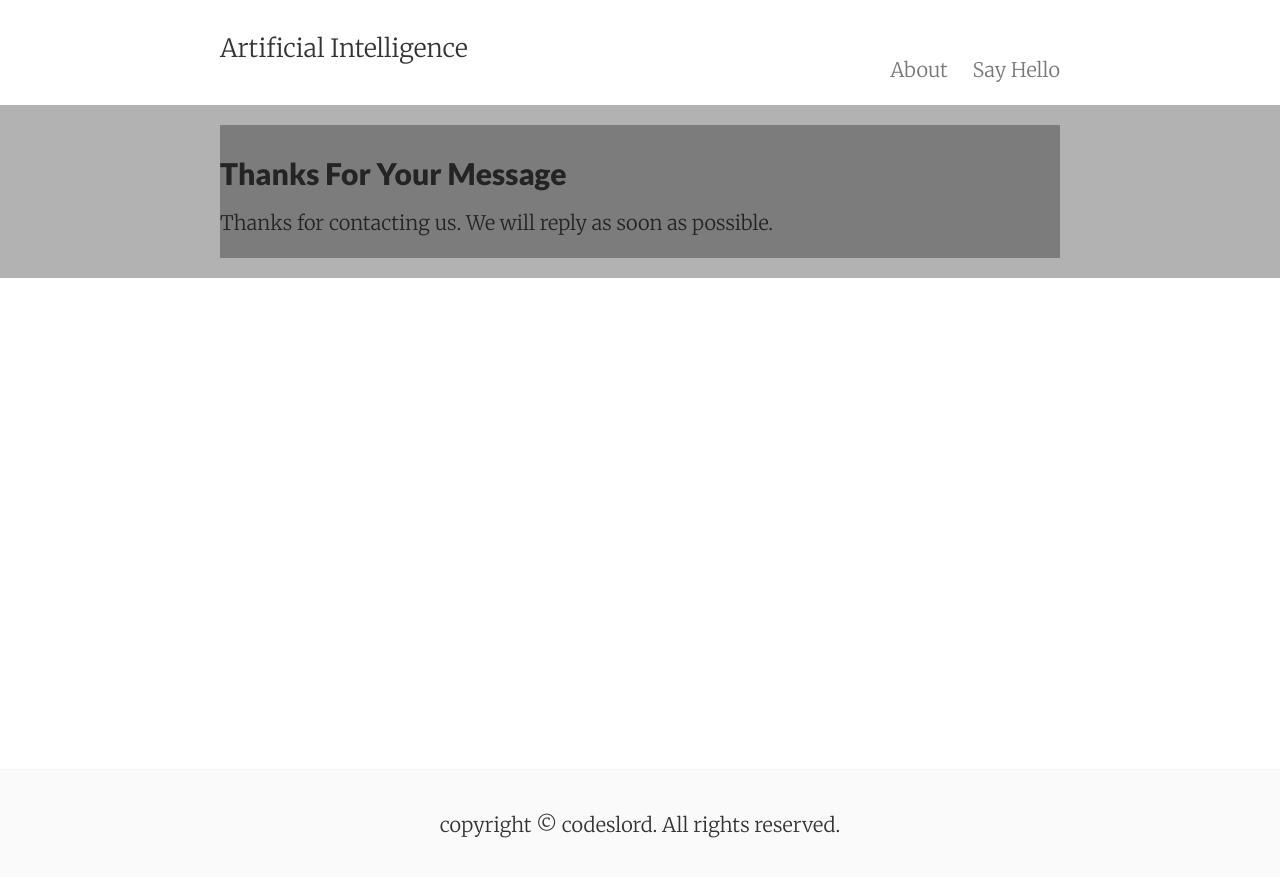
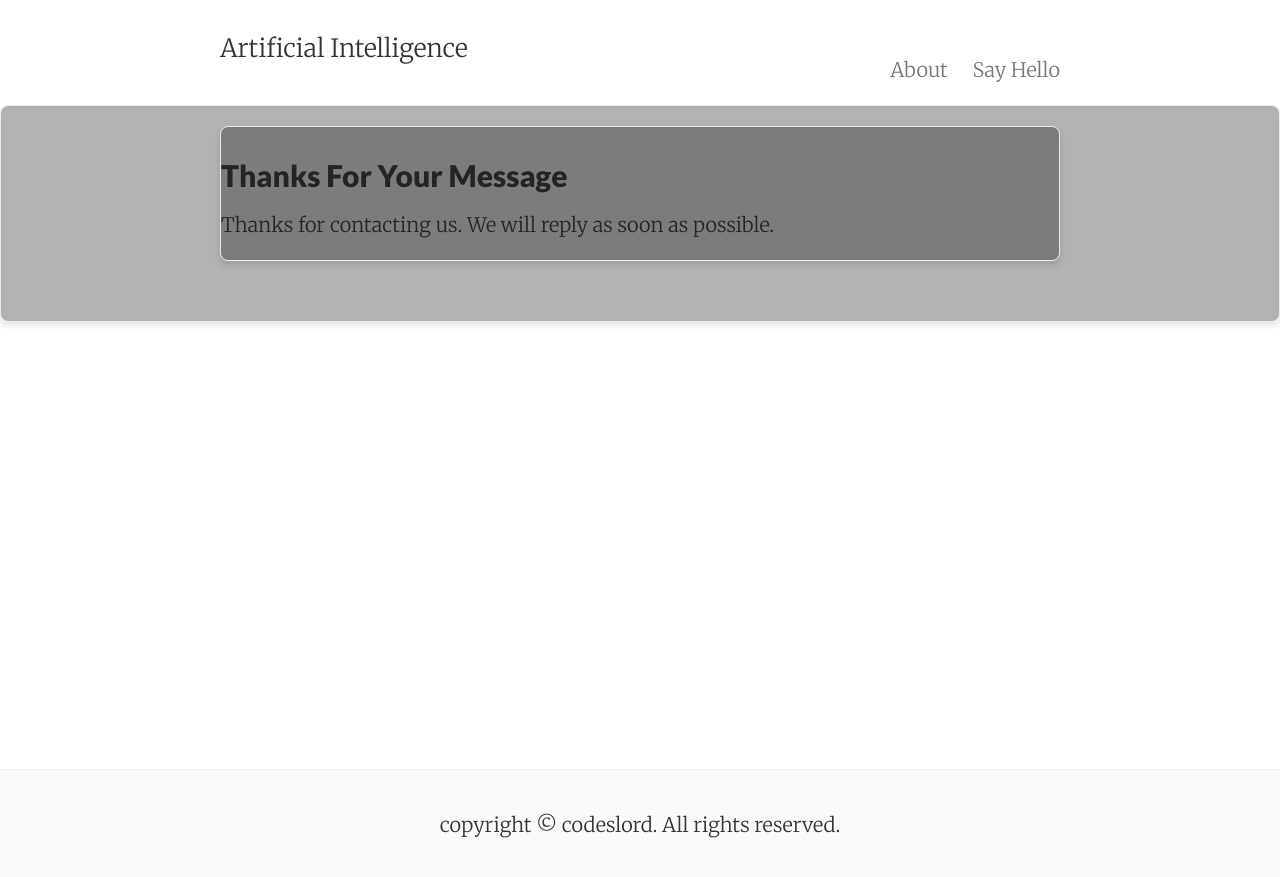
Before and after one commit to codeslord/codeslord.github.io, a Jekyll site: the page built from thanks.md, in a window 1280 px wide. Shown: the top 877 px of the page. Built offline with Jekyll 4.4.1, drawn with Linux system fonts in a browser that asks for light colours; nearby versions of some CDN libraries.

Commit message:
updates to styling

```diff
--- a/_sass/_posts.scss
+++ b/_sass/_posts.scss
@@ -1,15 +1,31 @@
-
 .post {
   position: relative;
   overflow: hidden;
+  margin-bottom: 2rem;
+  border: 1px solid #eaeaea;
+  border-radius: 8px;
+  box-shadow: 0 4px 6px rgba(0, 0, 0, 0.1);
+}
+
+.post-background {
+  position: absolute;
+  top: 0;
+  left: 0;
+  width: 100%;
+  height: 100%;
+  background-size: cover;
+  background-position: center;
+  opacity: 0.3;
+  z-index: 0;
 }
 
 .post-overlay {
   position: relative;
   z-index: 1;
-  background: rgb(255, 255, 255);
+  background: rgba(255, 255, 255, 0.8);
   padding: 1rem;
 }
+
 
 .post::before {
   content: "";
--- a/index.html
+++ b/index.html
@@ -7,10 +7,11 @@
   {% if posts_count > 0 %}
     <div class="posts">
       {% for post in paginator.posts %}
+        {% assign image_tag = post.content | split: '<img' | last %}
+        {% assign image_url = image_tag | split: 'src="' | last | split: '"' | first %}
         <div class="post py3" style="position: relative;">
-          {% assign image_url = post.content | split: '<img src="' | last | split: '"' | first %}
           {% if image_url %}
-          <div style="background: url('{{ image_url }}') no-repeat center center; background-size: cover; opacity: 0.3; position: absolute; top: 0; left: 0; width: 100%; height: 100%;"></div>
+            <div class="post-background" style="background-image: url('{{ image_url }}');"></div>
           {% endif %}
           <div class="post-overlay">
             <p class="post-meta">
```
